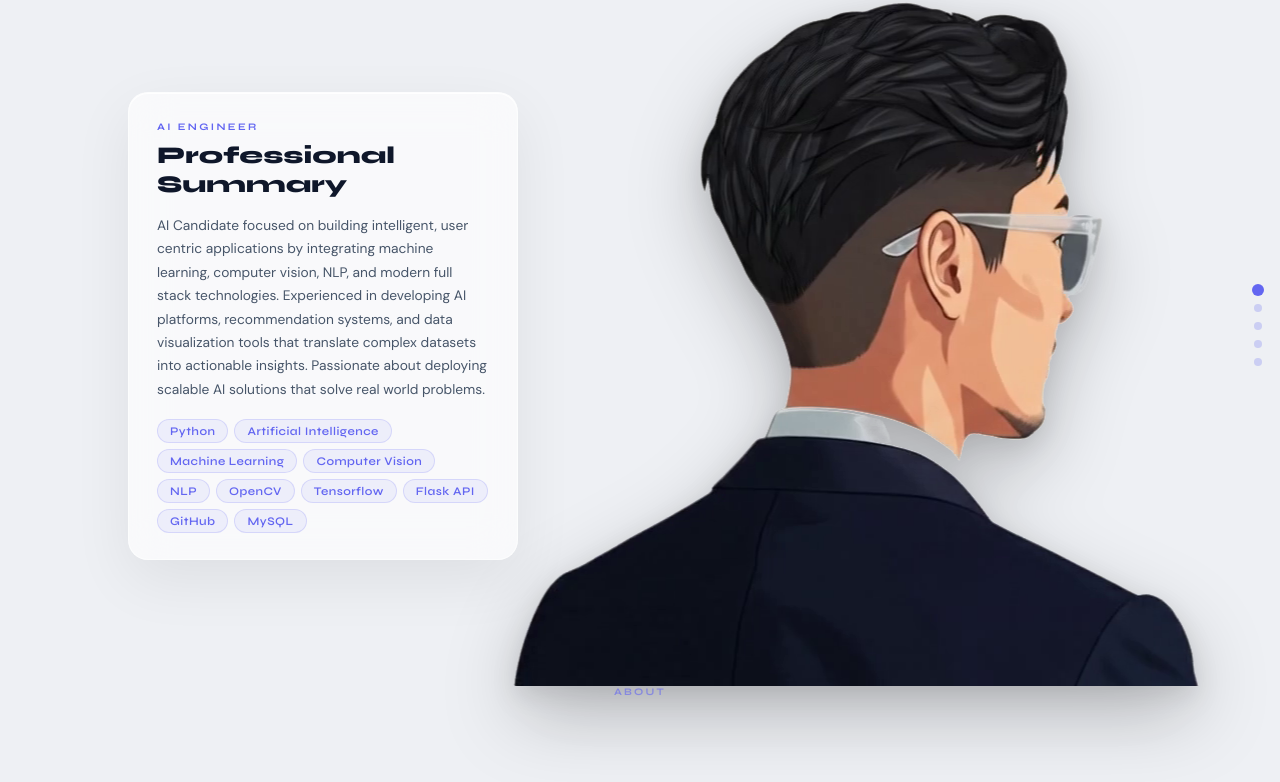
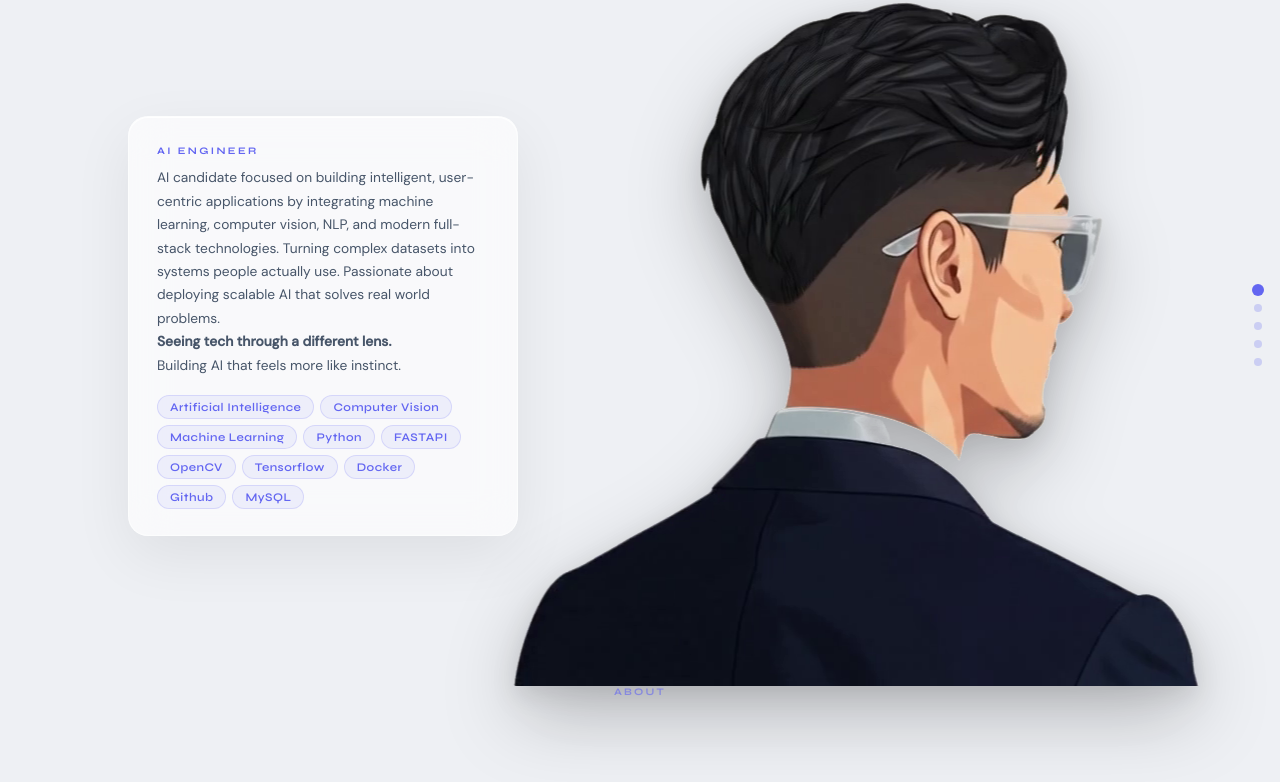
Before and after one commit to Smit024/portfolio, a plain HTML site: page index.html in a window 1280 px wide. Shown: the part 74-856 px from the top of the page. Drawn offline with Linux system fonts and the light colour scheme.

Commit message:
Update professional summary and skills in index.html
Revised professional summary and bio for clarity and impact. Updated skills list to include additional technologies.

```diff
--- a/index.html
+++ b/index.html
@@ -111,24 +111,23 @@
     <div class="scene-content" id="scene1">
       <div class="scene-panel summary-panel">
         <p class="label">AI Engineer</p>
-        <h2>Professional Summary</h2>
         <p class="scene-description">
-          AI Candidate focused on building intelligent, user centric applications by integrating machine learning, computer
-          vision, NLP, and modern full stack technologies. Experienced in developing AI platforms, recommendation
-          systems, and data visualization tools that translate complex datasets into actionable insights. Passionate about
-          deploying scalable AI solutions that solve real world problems.
-
+          AI candidate focused on building intelligent, user-centric applications by integrating machine learning, computer vision, NLP, and modern full-stack technologies. Turning complex datasets into systems people actually use. Passionate about deploying scalable AI that solves real world problems.
+          <br>
+          <strong>Seeing tech through a different lens.</strong>
+          <br>
+          Building AI that feels more like instinct.
         </p>
         <div class="skills-group">
+          <span class="skill-chip">Artificial Intelligence</span>
+          <span class="skill-chip">Computer Vision</span>
+          <span class="skill-chip">Machine Learning</span>
           <span class="skill-chip">Python</span>
-          <span class="skill-chip">Artificial Intelligence</span>
-          <span class="skill-chip">Machine Learning</span>
-          <span class="skill-chip">Computer Vision</span>
-          <span class="skill-chip">NLP</span>
+          <span class="skill-chip">FASTAPI</span>
           <span class="skill-chip">OpenCV</span>
           <span class="skill-chip">Tensorflow</span>
-          <span class="skill-chip">Flask API</span>
-          <span class="skill-chip">GitHub</span>
+          <span class="skill-chip">Docker</span>
+          <span class="skill-chip">Github</span>
           <span class="skill-chip">MySQL</span>
         </div>
       </div>
@@ -288,6 +287,11 @@
   <!-- ===================== MOBILE: scroll layout with character ===================== -->
   <main class="mobile-layout" id="mobileLayout" aria-label="Portfolio">
 
+    <!-- Mobile Intro: typing animation -->
+    <div class="mob-intro" id="mobIntro">
+      <h1 class="mob-intro-name" id="mobIntroName"></h1>
+    </div>
+
     <div class="mob-canvas-wrap" id="mobCanvasWrap">
       <canvas id="mobCharacterCanvas"></canvas>
     </div>
@@ -298,7 +302,12 @@
         <p class="mob-eyebrow">AI Engineer</p>
         <h1 class="mob-name">Smit Patel</h1>
         <p class="mob-tagline">MS in Artificial Intelligence &middot; Saint Louis University</p>
-        <p class="mob-bio">I don't just train models — I ship intelligent systems that people actually use. From hackathon-winning platforms to edge AI research, I build at the intersection of ML, vision, NLP, and full-stack engineering.</p>
+        <p class="mob-bio">AI candidate focused on building intelligent, user-centric applications
+          by integrating computer vision, machine learning, NLP, and modern technologies.
+          <br>
+          <strong>Seeing tech through a different lens.</strong>
+          <br>
+          Building AI that feels more like instinct.</p>
         <div class="mob-hero-links">
           <a href="https://www.linkedin.com/in/smit024" target="_blank" rel="noopener" class="mob-link-btn">
             <svg viewBox="0 0 24 24" fill="currentColor"><path d="M16 8a6 6 0 016 6v7h-4v-7a2 2 0 00-2-2 2 2 0 00-2 2v7h-4v-7a6 6 0 016-6zM2 9h4v12H2z"/><circle cx="4" cy="4" r="2"/></svg>
@@ -314,10 +323,10 @@
           </a>
         </div>
         <div class="skills-group mob-skills">
-          <span class="skill-chip">Python</span><span class="skill-chip">PyTorch</span>
-          <span class="skill-chip">TensorFlow</span><span class="skill-chip">FastAPI</span>
-          <span class="skill-chip">React</span><span class="skill-chip">Computer Vision</span>
-          <span class="skill-chip">NLP</span><span class="skill-chip">Docker</span>
+          <span class="skill-chip">Artificial Intelligence</span><span class="skill-chip">Computer Vision</span>
+          <span class="skill-chip">Machine Learning</span><span class="skill-chip">Python</span>
+          <span class="skill-chip">FASTAPI</span><span class="skill-chip">OpenCV</span>
+          <span class="skill-chip">Docker</span><span class="skill-chip">MySQL</span>
         </div>
       </div>
     </section>
```
